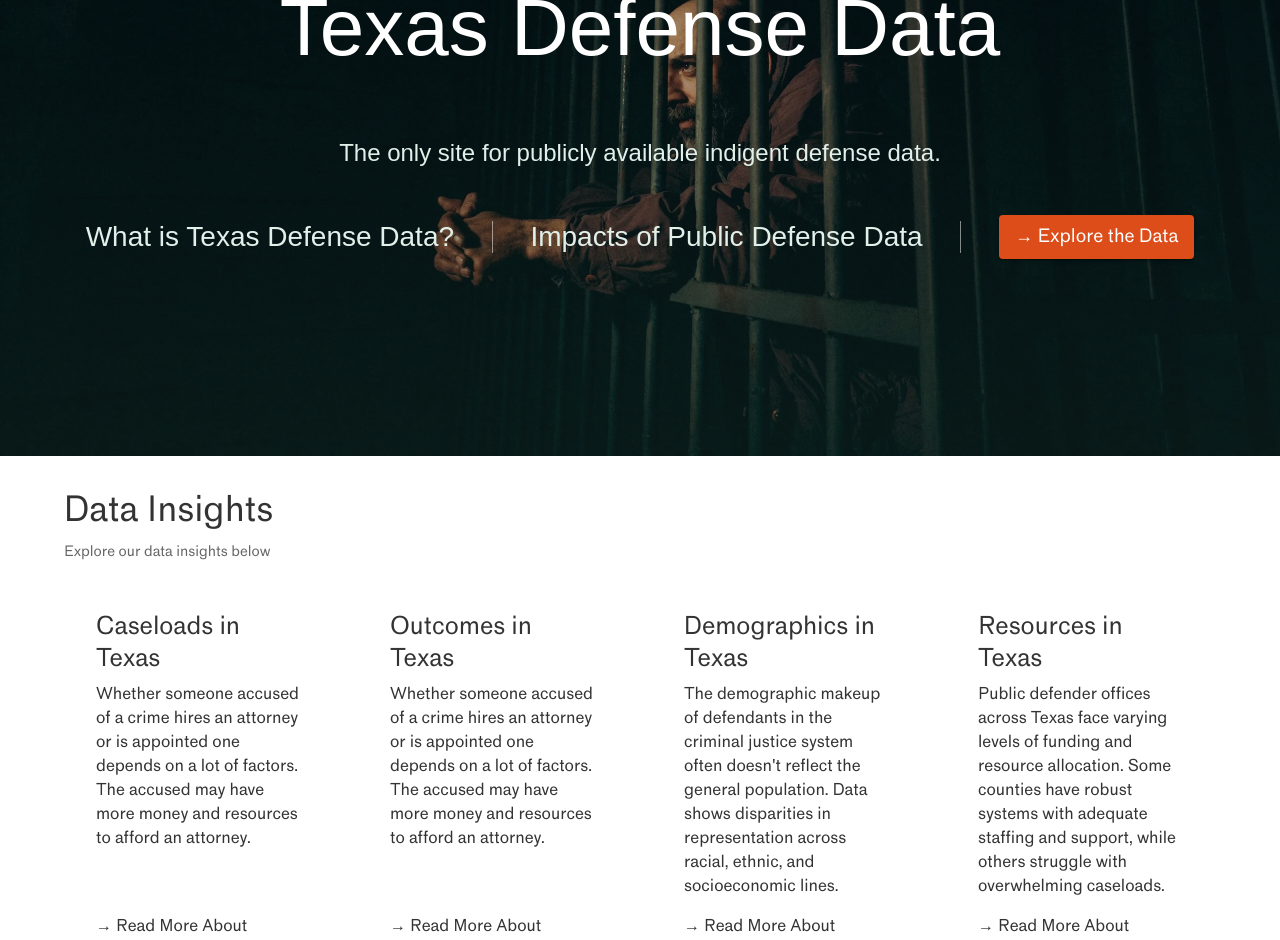
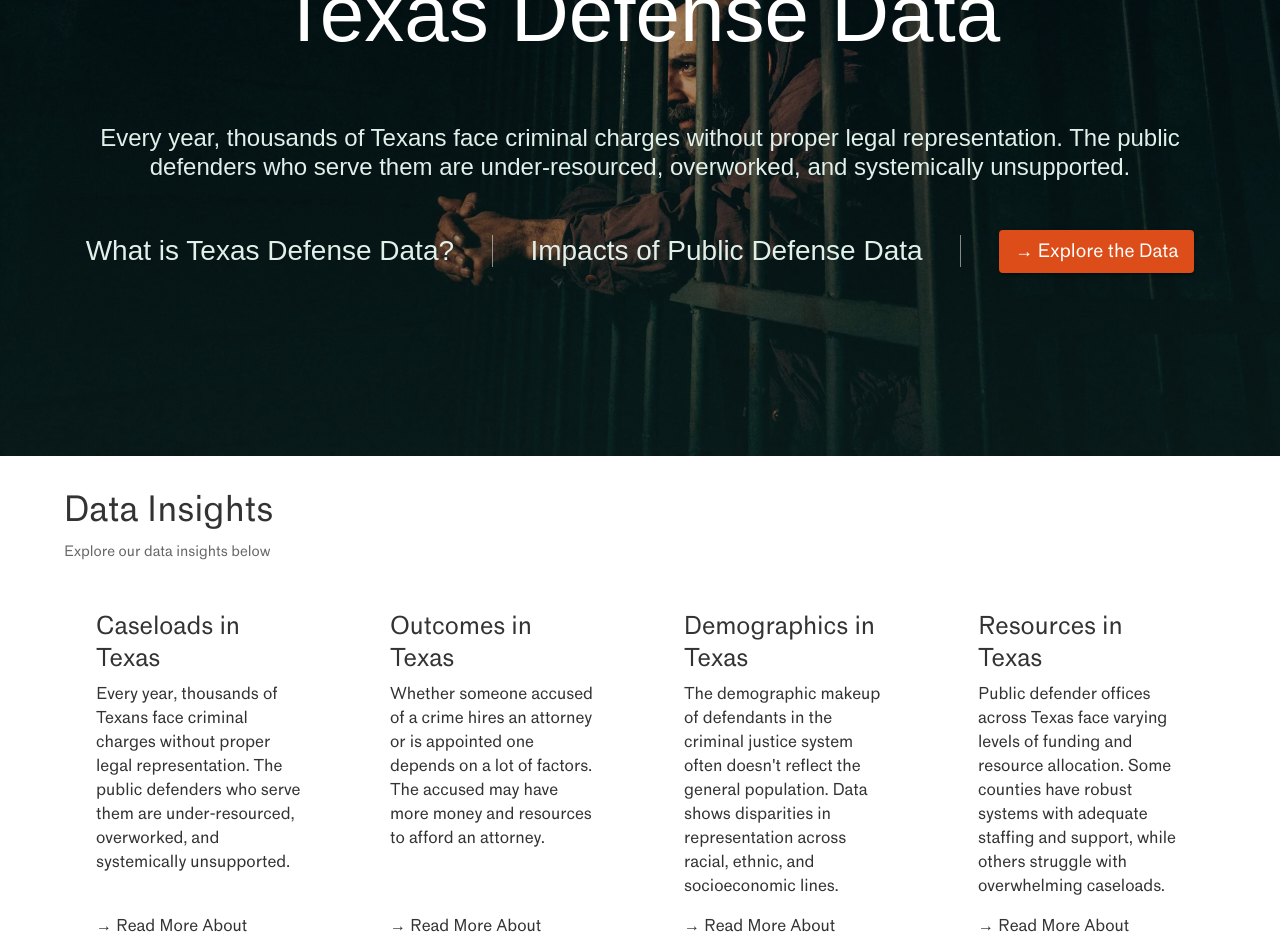
Before and after one commit to Public-Defense-Tech/website, a Next.js app: page / in a window 1280 px wide. Shown: the part 360-1300 px from the top of the page. Built offline with nearby package versions, Linux system fonts and the light colour scheme; what @mui/material-nextjs would draw is missing.

Commit message:
work in progress, copy updates for hero section and header

```diff
--- a/src/app/page.tsx
+++ b/src/app/page.tsx
@@ -30,9 +30,7 @@ export default function Home() {
             isDark={true}
           >
             <Typography component="p">
-              Whether someone accused of a crime hires an attorney or is
-              appointed one depends on a lot of factors. The accused may have
-              more money and resources to afford an attorney.
+              Every year, thousands of Texans face criminal charges without proper legal representation. The public defenders who serve them are under-resourced, overworked, and systemically unsupported.
             </Typography>
           </DataCard>
         </Grid>
--- a/src/components/HeroSection.tsx
+++ b/src/components/HeroSection.tsx
@@ -21,7 +21,7 @@ interface HeroSectionProps {
 
 const HeroSection: React.FC<HeroSectionProps> = ({
   title = "Texas Defense Data",
-  subtitle = "The only site for publicly available indigent defense data.",
+  subtitle = "Every year, thousands of Texans face criminal charges without proper legal representation. The public defenders who serve them are under-resourced, overworked, and systemically unsupported.",
   leftText = "What is Texas Defense Data?",
   rightText = "Impacts of Public Defense Data",
   ctaText = "Explore the Data",
```
